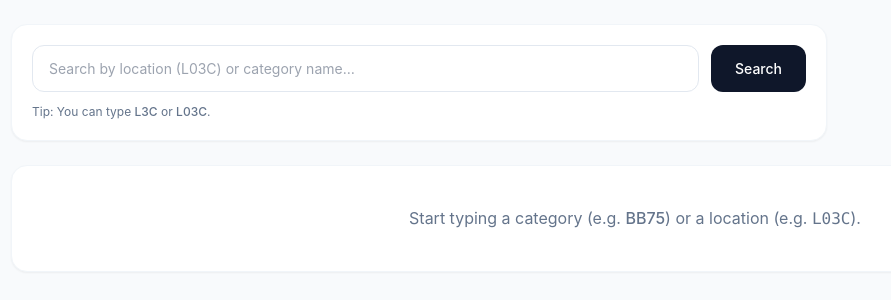
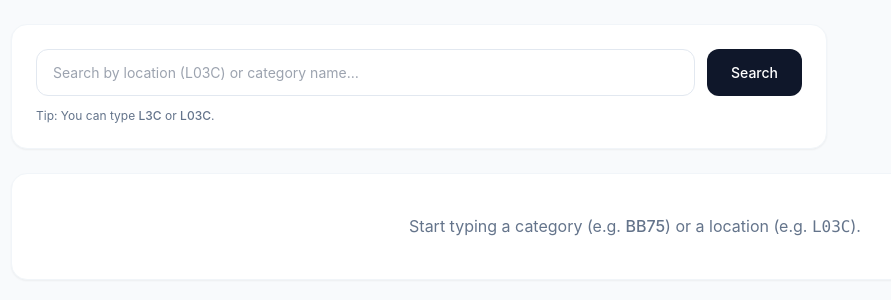
Before and after one commit to LordFlat/Pallet_Tracker, a FastAPI app: template templates/dashboard.html in a window 1280 px wide. Shown: the part 76-376 px from the top of the page, without its empty margins (5-896 px from the left). Run offline with FastAPI, Linux system fonts and the light colour scheme; the template is opened without the code that fills it, so the values that code supplies are empty; some libraries are stand-ins or nearby versions.

Commit message:
Update dashboard.html

```diff
--- a/templates/dashboard.html
+++ b/templates/dashboard.html
@@ -16,7 +16,7 @@
   {% endif %}
 
   <!-- SEARCH CARD -->
-  <div class="w-full bg-white rounded-2xl border border-slate-100 shadow-sm p-5">
+<div class="w-full bg-white rounded-2xl border border-slate-100 shadow-sm p-6">
 
   <form method="get" action="/" class="w-full">
 
```
